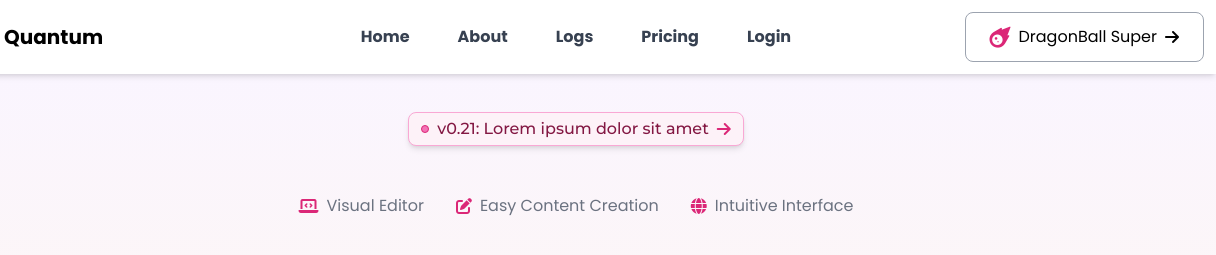
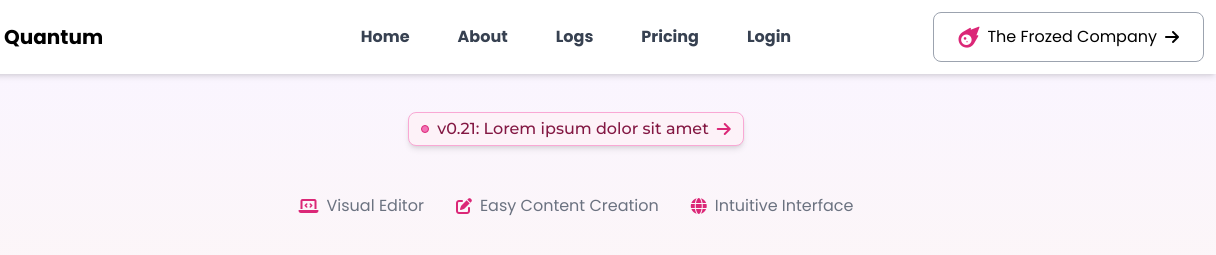
Before and after one commit to RayqRohit/Quantum, a website: page index.html in a window 1280 px wide. Shown: the top 255 px of the page, 64-1280 px from the left. Drawn offline with Linux system fonts and the light colour scheme; a web font is replaced by a local one.

Commit message:
First Commit

```diff
--- a/index.html
+++ b/index.html
@@ -44,7 +44,7 @@
             <button
                 class="flex items-center gap-2 px-6 py-2 border border-gray-400 rounded-lg border-1 hover:border-gray-800 ">
                 <i class="text-2xl text-pink-600 fa-sharp fa-solid fa-meteor " style="font-size: 21px;"></i>
-                <span> DragonBall Super</span>
+                <span>The Frozed Company</span>
                 <i class="fa-solid fa-arrow-right"></i>
 
             </button>
@@ -96,7 +96,7 @@
             <button
                 class="flex items-center w-full gap-2 px-6 py-4 mt-6 rounded-lg border-1 hover:border-gray-800 hover:bg-gray-100">
                 <i class="text-2xl text-pink-600 fa-sharp fa-solid fa-meteor" style="font-size: 21px;"></i>
-                <span> DragonBall Super</span>
+                <span> The Frozed Company</span>
                 <!-- <i class="fa-solid fa-arrow-right"></i> -->
 
             </button>
```
Also changed, not shown: output.css.
